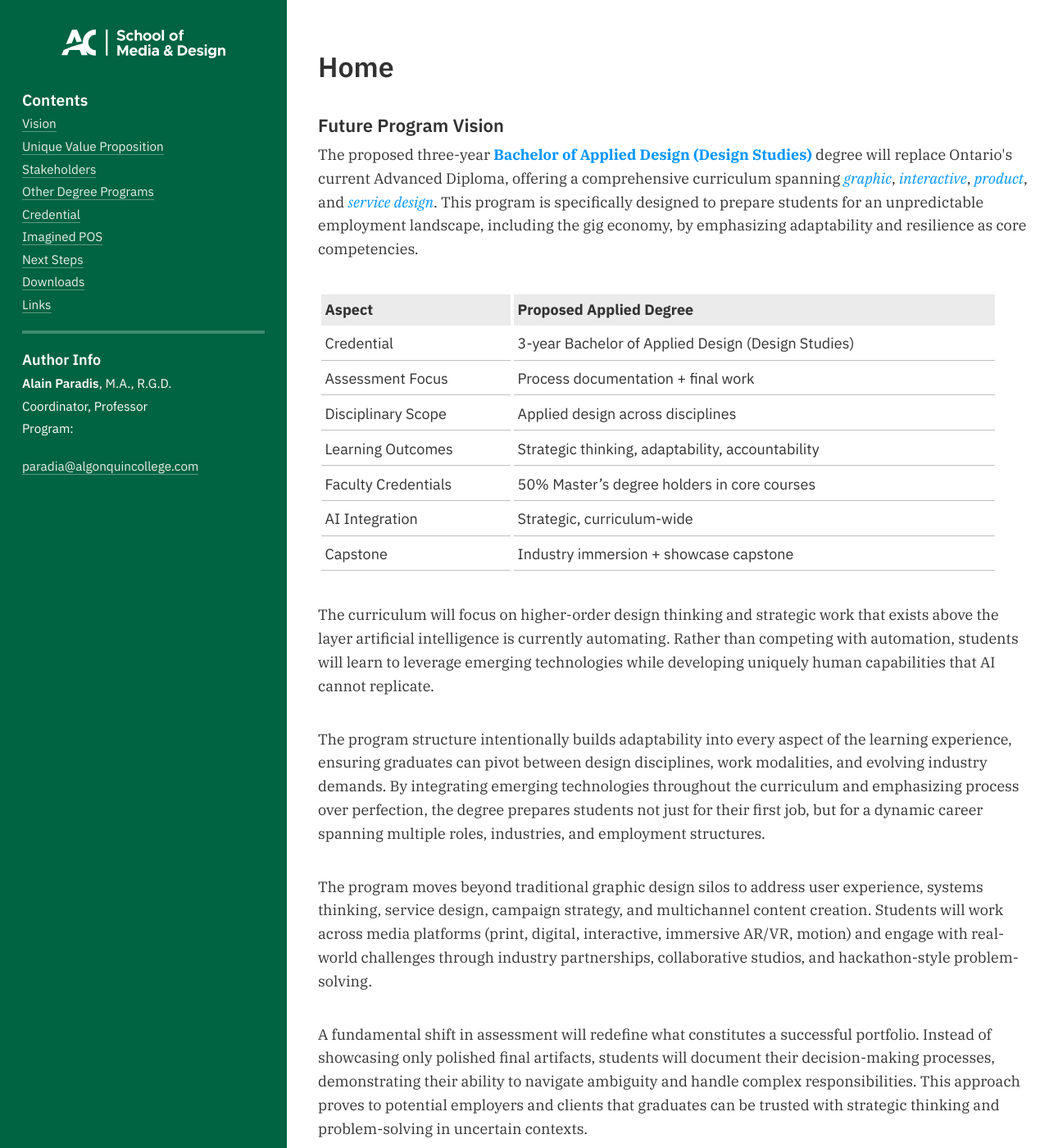
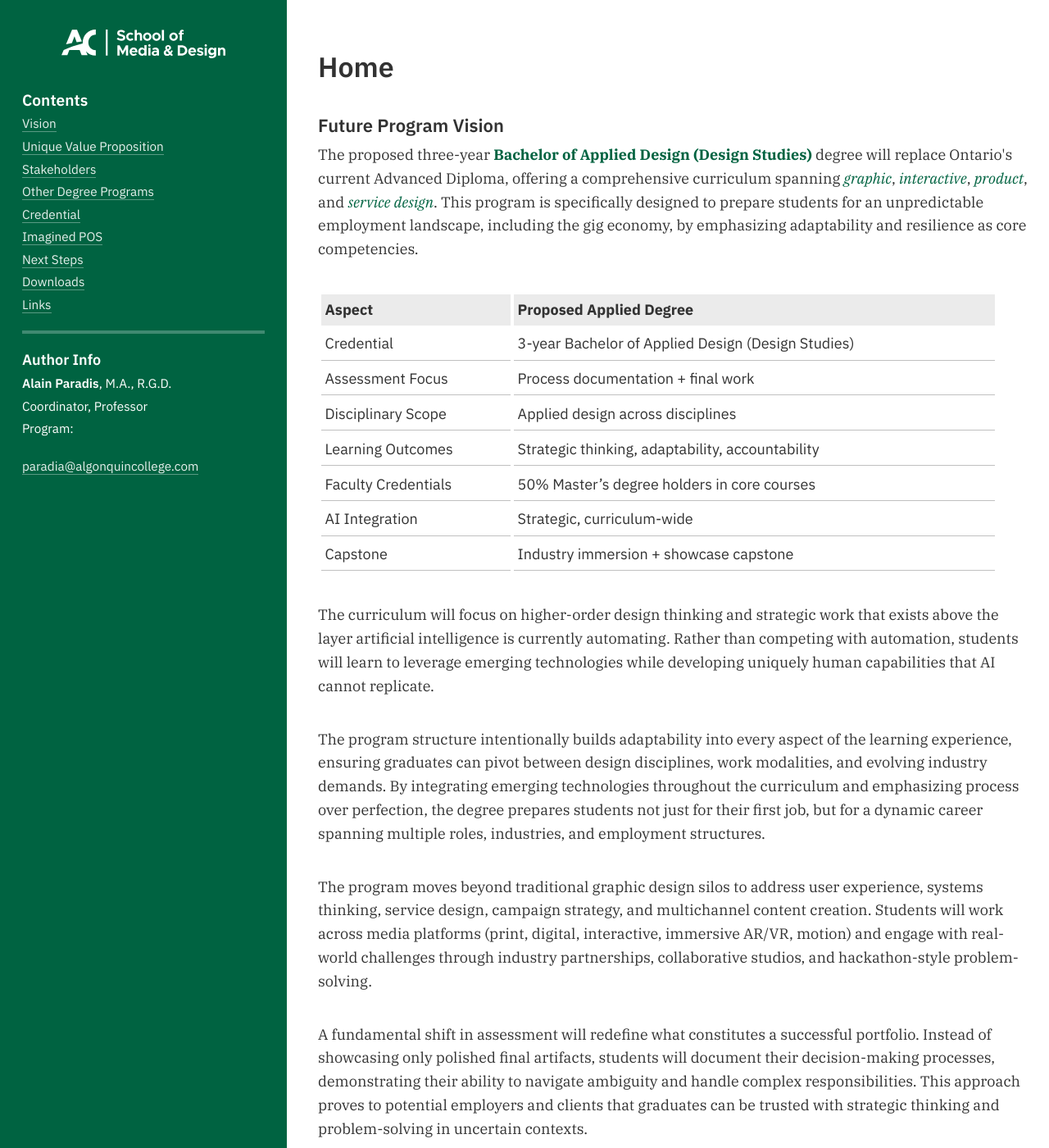
Before and after one commit to AlainParadis/program-transformation, a Jekyll site: the page built from index.md, in a window 1280 px wide and 1400 px high. Shown: the whole window at 82% size. Built offline with Jekyll 4.4.1, drawn with Linux system fonts in a browser that asks for light colours.

Commit message:
Replace blue/orange with green/lime-green
Add new CSS variables --green, --lime-green, and --lime-green-light in css/styles.css and replace occurrences of --blue and --orange across the stylesheet. Update focus outlines, heading/link hover/active styles, current nav item styling, emphasis (em/strong), button backgrounds and hover states, blockquote/table accent borders, and other decorative borders to use the new green/lime-green palette to shift the site color theme.

```diff
--- a/css/styles.css
+++ b/css/styles.css
@@ -6,10 +6,11 @@
 	--medium: rgb(90, 90, 90);
 	--light: rgb(180, 180, 180);
 	--lightest: rgb(222, 222, 222);
+	--green: rgb(0, 99, 65);
 	--orange: rgb(255, 147, 0);
 	--orange50: rgba(255, 147, 0, 0.5);
-	--blue: rgba(0, 150, 255, 1);
-	--blue-light: rgba(179, 223, 255, 1);
+	--lime-green: rgb(67, 176, 42);
+	--lime-green-light: rgba(179, 223, 255, 1);
 	--serif: "IBM Plex Serif", serif;
 	--sans: "IBM Plex Sans", sans-serif;
 	--mono: "IBM Plex Mono", monospace;
@@ -159,7 +160,7 @@ aside hr
 
 .hamburger:focus
 {
-	outline: 2px solid var(--blue);
+	outline: 2px solid var(--green);
 	outline-offset: 4px;
 }
 
@@ -226,7 +227,7 @@ h4 { font-size: clamp(22px, 1.6vw, 24px); }
 h5
 {
 	font-size: clamp(18px, 1.35vw, 20px);
-	color: var(--blue);
+	color: var(--green);
 }
 
 h6 { font-size: clamp(16px, 1.2vw, 18px); }
@@ -239,7 +240,7 @@ h6 { font-size: clamp(16px, 1.2vw, 18px); }
 	text-decoration-color: transparent;
 }
 
-:is(h1, h2, h3, h4, h5, h6) a:hover { color: var(--orange); }
+:is(h1, h2, h3, h4, h5, h6) a:hover { color: var(--lime-green); }
 h1 + p,
 	h2 + p,
 	h3 + p,
@@ -259,18 +260,18 @@ a, a:link
 {
 	color: var(--text-color);
 	text-decoration: none;
-	border-bottom: 1px solid var(--orange);
-	text-decoration-color: var(--orange);
+	border-bottom: 1px solid var(--lime-green);
+	text-decoration-color: var(--lime-green);
 }
 
 a:focus, button:focus
 {
-	outline: 2px solid var(--blue);
+	outline: 2px solid var(--green);
 	outline-offset: 4px;
 }
 
 a:visited { color: var(--text-color); }
-a:active { color: var(--orange); }
+a:active { color: var(--lime-green); }
 
 a:hover
 {
@@ -282,8 +283,8 @@ a.current
 {
 	font-style: normal;
 	font-weight: 600;
-	color: var(--blue);
-	border-bottom: 2px solid var(--orange);
+	color: var(--green);
+	border-bottom: 2px solid var(--lime-green);
 }
 
 p
@@ -299,14 +300,14 @@ dt { font-family: var(--sans); }
 em
 {
 	font-style: italic;
-	color: var(--blue);
+	color: var(--green);
 }
 
 strong, bold, .bold
 {
 	font-weight: 600;
 	font-style: var(--font_style_normal);
-	color: var(--blue);
+	color: var(--green);
 }
 
 pre
@@ -320,7 +321,7 @@ pre
 
 a.btn
 {
-	background-color: var(--orange);
+	background-color: var(--lime-green);
 	color: var(--medium);
 	font-size: 1.25rem;
 	font-weight: bold;
@@ -338,7 +339,7 @@ a.btn
 
 a.btn-small
 {
-	background-color: var(--orange);
+	background-color: var(--lime-green);
 	color: var(--medium);
 	font-family: var(--sans);
 	font-size: 1rem;
@@ -357,13 +358,13 @@ a.btn-small
 
 .btn:hover
 {
-	background-color: var(--blue);
+	background-color: var(--green);
 	color: var(--dark);
 }
 
 .btn-small:hover
 {
-	background-color: var(--blue);
+	background-color: var(--green);
 	color: var(--dark);
 	border: 4px solid var(--dark);
 }
@@ -407,7 +408,7 @@ nav ul li
 
 .nav ul li a
 {
-	border-bottom: 1px solid var(--orange);
+	border-bottom: 1px solid var(--lime-green);
 	font-size: clamp(.8rem, 1vw, 1.25rem);
 	text-decoration: none;
 	text-transform: uppercase;
@@ -590,8 +591,8 @@ blockquote
 	margin: 2rem 0 2rem 0rem;
 	padding-left: 1.5rem;
 	text-indent: -0.5rem;
-	border-left: solid 6px var(--orange);
-	color: var(--blue);
+	border-left: solid 6px var(--lime-green);
+	color: var(--green);
 	font-size: 1.5rem;
 	font-style: italic;
 	hyphens: none;
@@ -607,7 +608,7 @@ blockquote.small
 	margin-bottom: 1rem;
 	padding-left: 1rem;
 	text-indent: -0.5rem;
-	color: var(--blue);
+	color: var(--lime-green);
 	font-size: 1rem;
 	font-style: italic;
 	hyphens: none;
@@ -763,7 +764,7 @@ td
 	margin-bottom: 2rem;
 	padding: 1.5rem;
 	background-color: var(--dark);
-	border-left: 3px solid var(--orange);
+	border-left: 3px solid var(--lime-green);
 	border-radius: 0.25rem;
 }
 
```
